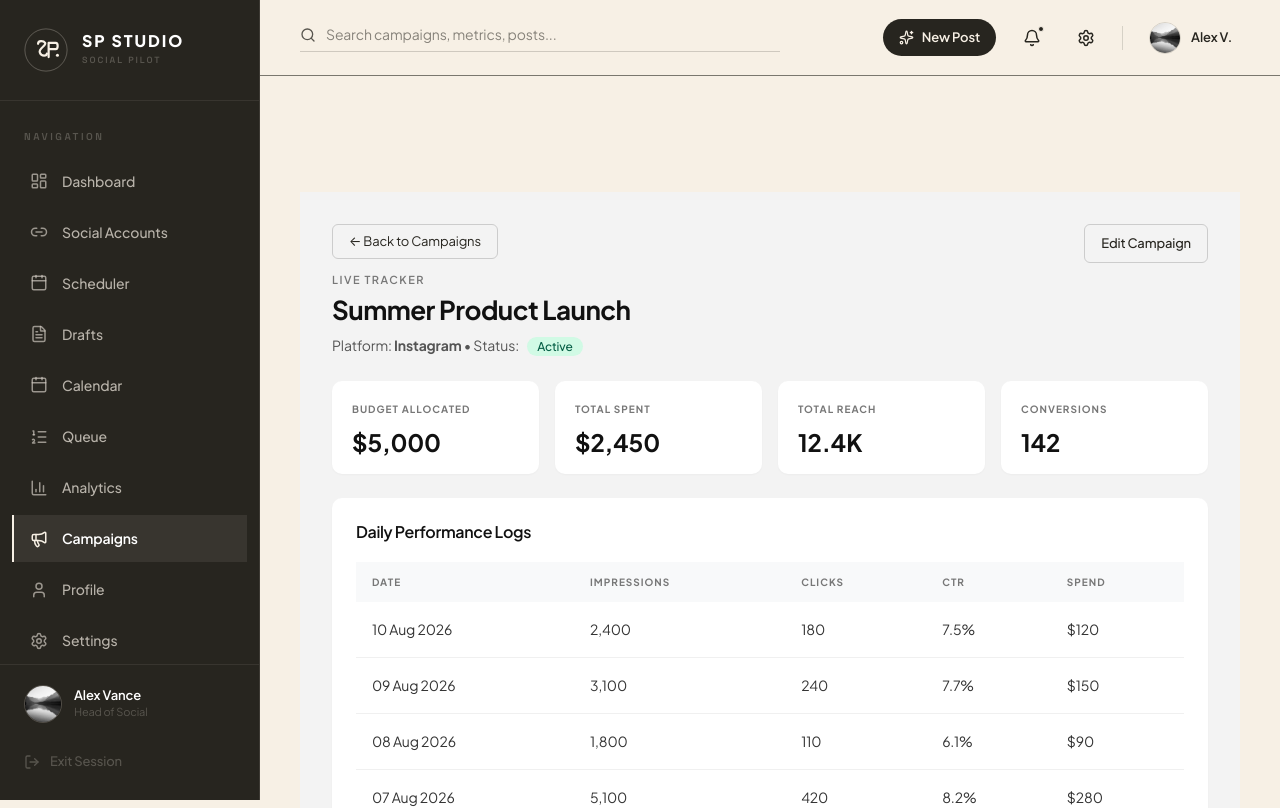
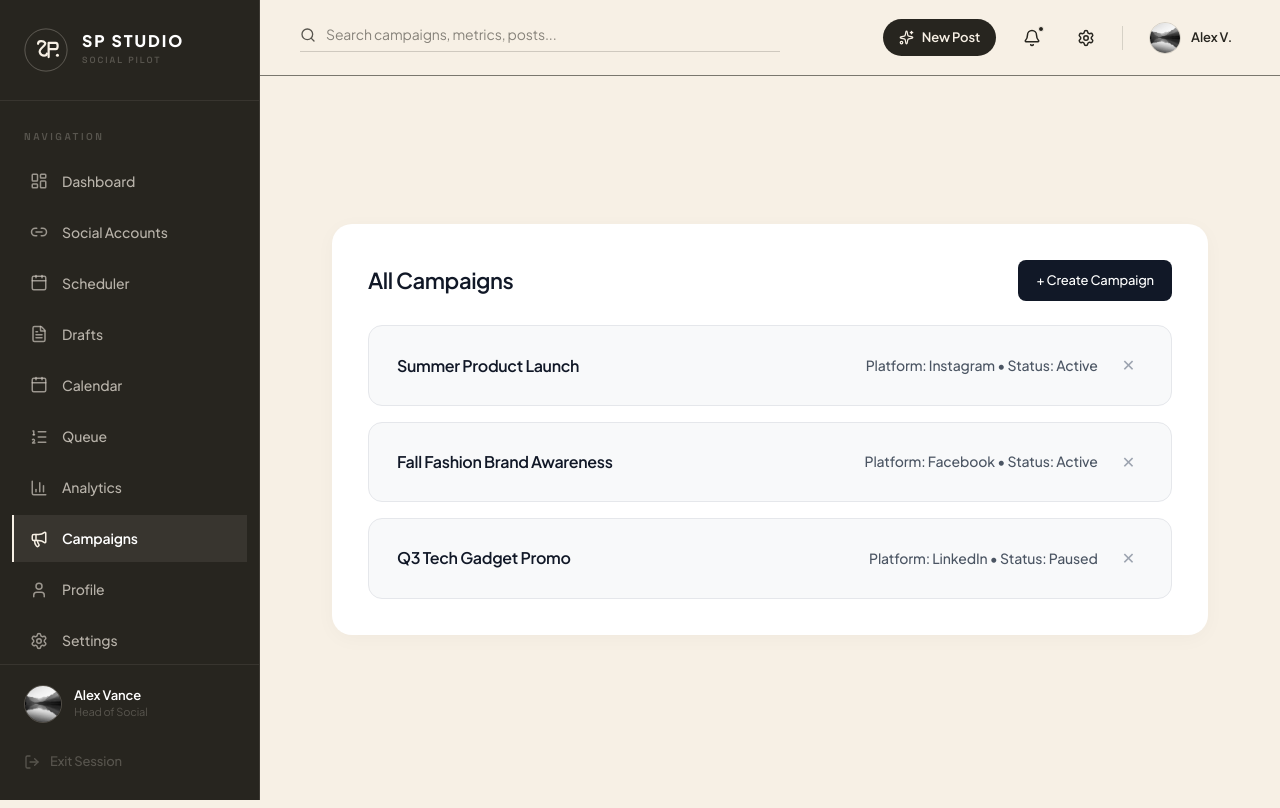
Before and after one commit to Prateeka-159/socialpilot-frontend, a React (Vite) app: page /campaigns in a window 1280 px wide. Shown: the top 808 px of the page. Built offline with nearby package versions, Linux system fonts and the light colour scheme; a web font is replaced by a local one.

Commit message:
Update Campaigns and CampaignTracking files

```diff
--- a/src/pages/Campaigns/CampaignTracker.css
+++ b/src/pages/Campaigns/CampaignTracker.css
@@ -1,133 +1,166 @@
-.tracker-container {
+.tracker-wrapper {
   padding: 32px;
-  background-color: #f3f3f3;
+  background-color: transparent;
   min-height: 100vh;
   box-sizing: border-box;
 }
 
-/* Header Section */
+/* Tracker Main Container - Clean White Card */
+.tracker-card {
+  background-color: #ffffff;
+  border-radius: 20px;
+  padding: 36px;
+  max-width: 1100px;
+  margin: 0 auto;
+  box-shadow: 0 4px 20px rgba(0, 0, 0, 0.03);
+}
+
+/* Navigation Bar */
 .tracker-header {
   display: flex;
   justify-content: space-between;
-  align-items: flex-start;
-  margin-bottom: 24px;
+  align-items: center;
+  margin-bottom: 28px;
 }
 
 .back-btn {
-  background: transparent;
-  border: 1px solid #ccc;
-  padding: 6px 16px;
-  border-radius: 6px;
+  background: #ffffff;
+  border: 1px solid #e5e7eb;
+  padding: 8px 18px;
+  border-radius: 20px;
+  cursor: pointer;
   font-size: 13px;
-  cursor: pointer;
-  margin-bottom: 12px;
+  font-weight: 500;
+  color: #374151;
+  transition: background 0.2s ease;
 }
 
-.live-tracker-tag {
+.back-btn:hover {
+  background-color: #f9fafb;
+}
+
+.edit-btn {
+  background: #ffffff;
+  border: 1px solid #e5e7eb;
+  padding: 8px 18px;
+  border-radius: 8px;
+  cursor: pointer;
+  font-size: 13px;
+  color: #374151;
+}
+
+.edit-btn:hover {
+  background-color: #f9fafb;
+}
+
+/* Header Titles */
+.campaign-meta {
+  margin-bottom: 32px;
+}
+
+.live-tracker-label {
   font-size: 11px;
-  letter-spacing: 1.5px;
-  color: #777;
-  font-weight: 600;
-  margin-bottom: 4px;
+  font-weight: 700;
+  color: #6b7280;
+  letter-spacing: 1.2px;
 }
 
 .campaign-title {
-  font-size: 26px;
+  font-size: 28px;
   font-weight: 700;
-  color: #111;
-  margin: 0 0 8px 0;
+  margin: 6px 0 10px 0;
+  color: #111827;
 }
 
-.status-row {
+.platform-status {
   font-size: 14px;
-  color: #555;
+  color: #4b5563;
 }
 
 .status-badge {
-  background-color: #d1fae5;
-  color: #065f46;
-  padding: 2px 10px;
+  padding: 4px 12px;
   border-radius: 12px;
   font-size: 12px;
-  font-weight: 500;
+  font-weight: 600;
   margin-left: 6px;
 }
 
-.edit-btn {
-  background: transparent;
-  border: 1px solid #ccc;
-  padding: 8px 16px;
-  border-radius: 6px;
-  font-size: 13px;
-  font-weight: 500;
-  cursor: pointer;
+.status-badge.active {
+  background-color: #d1fae5;
+  color: #065f46;
 }
 
-/* Metric Cards Grid */
+.status-badge.paused {
+  background-color: #fef3c7;
+  color: #92400e;
+}
+
+/* Top 4 Metric Boxes */
 .metrics-grid {
   display: grid;
   grid-template-columns: repeat(4, 1fr);
   gap: 16px;
-  margin-bottom: 24px;
+  margin-bottom: 28px;
 }
 
 .metric-card {
-  background: #ffffff;
-  border-radius: 10px;
+  background-color: #f8f9fa;
+  border: 1px solid #e5e7eb;
   padding: 20px;
-  box-shadow: 0 1px 2px rgba(0, 0, 0, 0.03);
+  border-radius: 14px;
 }
 
 .metric-label {
-  font-size: 10px;
+  font-size: 11px;
   font-weight: 700;
-  letter-spacing: 1px;
-  color: #777;
-  margin-bottom: 12px;
+  color: #6b7280;
+  letter-spacing: 0.8px;
+  display: block;
+  margin-bottom: 10px;
 }
 
 .metric-value {
-  font-size: 24px;
+  font-size: 26px;
   font-weight: 700;
-  color: #111;
   margin: 0;
+  color: #111827;
 }
 
-/* Performance Table Card */
+/* Table Card Container */
 .logs-card {
-  background: #ffffff;
-  border-radius: 10px;
+  background-color: #f8f9fa;
+  border: 1px solid #e5e7eb;
   padding: 24px;
-  box-shadow: 0 1px 2px rgba(0, 0, 0, 0.03);
+  border-radius: 16px;
 }
 
-.logs-card h3 {
-  font-size: 16px;
+.logs-title {
+  font-size: 15px;
   font-weight: 600;
-  color: #111;
   margin: 0 0 20px 0;
+  color: #111827;
 }
 
 .logs-table {
   width: 100%;
   border-collapse: collapse;
+  text-align: left;
 }
 
 .logs-table th {
-  font-size: 10px;
+  font-size: 11px;
   font-weight: 700;
-  letter-spacing: 1px;
-  color: #777;
-  text-align: left;
-  padding: 12px 16px;
-  background-color: #f8f9fa;
+  color: #6b7280;
+  letter-spacing: 0.8px;
+  padding-bottom: 16px;
+  border-bottom: 1px solid #e5e7eb;
 }
 
 .logs-table td {
-  padding: 16px;
   font-size: 14px;
-  color: #333;
-  border-bottom: 1px solid #f0f0f0;
+  color: #374151;
+  padding: 16px 0;
+  border-bottom: 1px solid #e5e7eb;
 }
 
 .logs-table tr:last-child td {
--- a/src/pages/Campaigns/CampaignTracker.jsx
+++ b/src/pages/Campaigns/CampaignTracker.jsx
@@ -1,7 +1,6 @@
 import './CampaignTracker.css';
 
 export default function CampaignTracker({ campaign, onBack }) {
-  // Use passed props or default fallback data
   const name = campaign?.name || 'Summer Product Launch';
   const platform = campaign?.platform || 'Instagram';
   const status = campaign?.status || 'Active';
@@ -10,96 +9,81 @@ export default function CampaignTracker({ campaign, onBack }) {
   const reach = campaign?.reach || '12.4K';
   const conversions = campaign?.conversions || '142';
 
+  const logs = campaign?.logs || [
+    { date: '10 Aug 2026', impressions: '2,400', clicks: '180', ctr: '7.5%', spend: '$120' },
+    { date: '09 Aug 2026', impressions: '3,100', clicks: '240', ctr: '7.7%', spend: '$150' },
+    { date: '08 Aug 2026', impressions: '1,800', clicks: '110', ctr: '6.1%', spend: '$90' },
+    { date: '07 Aug 2026', impressions: '5,100', clicks: '420', ctr: '8.2%', spend: '$280' },
+  ];
+
   return (
-    <div className="tracker-page">
-      {/* Top Bar with Back Button */}
-      <div className="tracker-top-bar">
+    <div className="tracker-wrapper">
+      <div className="tracker-card">
+        {/* Top Controls Row */}
+        <div className="tracker-header">
           <button className="back-btn" onClick={onBack}>
             ← Back to Campaigns
           </button>
+          <button className="edit-btn">Edit Campaign</button>
         </div>
 
-      {/* Campaign Details Header */}
-      <div className="tracker-header">
-        <div>
-          <span className="section-label">LIVE TRACKER</span>
-          <h2>{name}</h2>
-          <p>
+        {/* Campaign Info */}
+        <div className="campaign-meta">
+          <span className="live-tracker-label">LIVE TRACKER</span>
+          <h1 className="campaign-title">{name}</h1>
+          <p className="platform-status">
             Platform: <strong>{platform}</strong> • Status:{' '}
-            <span className={`status-pill ${status.toLowerCase()}`}>
-              {status}
-            </span>
+            <span className={`status-badge ${status.toLowerCase()}`}>{status}</span>
           </p>
         </div>
 
-        <button className="edit-btn">Edit Campaign</button>
+        {/* Top 4 Metrics Cards */}
+        <div className="metrics-grid">
+          <div className="metric-card">
+            <span className="metric-label">BUDGET ALLOCATED</span>
+            <h2 className="metric-value">{budget}</h2>
           </div>
-
-      {/* KPI Cards */}
-      <div className="tracker-stats-grid">
-        <div className="stat-card">
-          <p className="stat-label">Budget Allocated</p>
-          <span className="stat-value">{budget}</span>
+          <div className="metric-card">
+            <span className="metric-label">TOTAL SPENT</span>
+            <h2 className="metric-value">{spent}</h2>
           </div>
-        <div className="stat-card">
-          <p className="stat-label">Total Spent</p>
-          <span className="stat-value">{spent}</span>
+          <div className="metric-card">
+            <span className="metric-label">TOTAL REACH</span>
+            <h2 className="metric-value">{reach}</h2>
           </div>
-        <div className="stat-card">
-          <p className="stat-label">Total Reach</p>
-          <span className="stat-value">{reach}</span>
-        </div>
-        <div className="stat-card">
-          <p className="stat-label">Conversions</p>
-          <span className="stat-value">{conversions}</span>
+          <div className="metric-card">
+            <span className="metric-label">CONVERSIONS</span>
+            <h2 className="metric-value">{conversions}</h2>
           </div>
         </div>
 
-      {/* Tracking Table Section */}
-      <div className="tracker-table-card">
-        <h3>Daily Performance Logs</h3>
-        <table className="tracker-table">
+        {/* Bottom Table Card */}
+        <div className="logs-card">
+          <h3 className="logs-title">Daily Performance Logs</h3>
+          <table className="logs-table">
             <thead>
               <tr>
-              <th>Date</th>
-              <th>Impressions</th>
-              <th>Clicks</th>
+                <th>DATE</th>
+                <th>IMPRESSIONS</th>
+                <th>CLICKS</th>
                 <th>CTR</th>
-              <th>Spend</th>
+                <th>SPEND</th>
               </tr>
             </thead>
             <tbody>
-            <tr>
-              <td>10 Aug 2026</td>
-              <td>2,400</td>
-              <td>180</td>
-              <td>7.5%</td>
-              <td>$120</td>
+              {logs.map((log, index) => (
+                <tr key={index}>
+                  <td>{log.date}</td>
+                  <td>{log.impressions}</td>
+                  <td>{log.clicks}</td>
+                  <td>{log.ctr}</td>
+                  <td>{log.spend}</td>
                 </tr>
-            <tr>
-              <td>09 Aug 2026</td>
-              <td>3,100</td>
-              <td>240</td>
-              <td>7.7%</td>
-              <td>$150</td>
-            </tr>
-            <tr>
-              <td>08 Aug 2026</td>
-              <td>1,800</td>
-              <td>110</td>
-              <td>6.1%</td>
-              <td>$90</td>
-            </tr>
-            <tr>
-              <td>07 Aug 2026</td>
-              <td>5,100</td>
-              <td>420</td>
-              <td>8.2%</td>
-              <td>$280</td>
-            </tr>
+              ))}
             </tbody>
           </table>
         </div>
       </div>
+    </div>
   );
 }
--- a/src/pages/Campaigns/Campaigns.css
+++ b/src/pages/Campaigns/Campaigns.css
@@ -1,131 +1,188 @@
-.campaigns-page {
+.campaigns-wrapper {
   padding: 32px;
-  background-color: #f9f8f6;
+  background-color: transparent;
   min-height: 100vh;
   box-sizing: border-box;
-  color: #111111;
-  font-family: inherit;
+}
+
+.campaigns-card {
+  background-color: #ffffff;
+  border-radius: 20px;
+  padding: 36px;
+  max-width: 1100px;
+  margin: 0 auto;
+  box-shadow: 0 4px 20px rgba(0, 0, 0, 0.03);
 }
 
 .campaigns-header {
   display: flex;
   justify-content: space-between;
-  align-items: flex-start;
+  align-items: center;
   margin-bottom: 24px;
 }
 
-.section-label {
-  font-size: 11px;
-  font-family: monospace;
-  letter-spacing: 0.1em;
-  color: #555555;
-  font-weight: 700;
-  text-transform: uppercase;
-}
-
 .campaigns-header h2 {
-  font-size: 28px;
-  font-weight: 800;
-  margin: 4px 0 0 0;
-  letter-spacing: -0.02em;
-}
-
-.campaigns-header p {
-  font-size: 14px;
-  color: #555555;
-  margin-top: 4px;
+  font-size: 22px;
+  font-weight: 600;
+  margin: 0;
+  color: #111827;
 }
 
 .create-btn {
-  background-color: #000000;
+  background-color: #111827;
   color: #ffffff;
   border: none;
-  border-radius: 6px;
   padding: 10px 18px;
+  border-radius: 8px;
   font-size: 13px;
-  font-weight: 600;
+  font-weight: 500;
   cursor: pointer;
+  transition: opacity 0.2s ease;
 }
 
-.campaigns-search-bar {
-  margin-bottom: 20px;
+.create-btn:hover {
+  opacity: 0.9;
 }
 
-.campaigns-search-bar input {
-  width: 100%;
-  max-width: 480px;
-  padding: 12px 16px;
-  border: 1px solid #dcdcdc;
-  border-radius: 8px;
-  background-color: #f0eee9;
-  font-size: 14px;
-  outline: none;
-}
-
-.campaigns-list {
+.campaigns-grid {
   display: flex;
   flex-direction: column;
-  gap: 14px;
+  gap: 16px;
 }
 
 .campaign-card {
-  background-color: #eeebe3;
-  border: 1px solid #e2ded5;
-  border-radius: 12px;
-  padding: 20px 24px;
   display: flex;
   justify-content: space-between;
   align-items: center;
+  padding: 22px 28px;
+  background-color: #f8f9fa;
+  border: 1px solid #e5e7eb;
+  border-radius: 14px;
   cursor: pointer;
-  transition: all 0.2s ease-in-out;
+  transition: all 0.2s ease;
 }
 
 .campaign-card:hover {
-  background-color: #e6e2d7;
+  background-color: #f3f4f6;
+  border-color: #d1d5db;
   transform: translateY(-1px);
 }
 
-.card-info h3 {
-  margin: 0 0 6px 0;
-  font-size: 17px;
-  font-weight: 700;
+.campaign-card h3 {
+  margin: 0;
+  font-size: 16px;
+  font-weight: 600;
+  color: #111827;
 }
 
-.card-info p {
-  margin: 0;
-  font-size: 13px;
-  color: #666666;
-}
-
-.card-info span {
-  font-weight: 600;
-  color: #222222;
-}
-
-.card-badge {
+.card-right-group {
   display: flex;
   align-items: center;
   gap: 16px;
 }
 
-.status-pill {
-  padding: 4px 12px;
-  border-radius: 20px;
-  font-size: 11px;
-  font-weight: 700;
+.campaign-details {
+  font-size: 14px;
+  color: #4b5563;
+  font-weight: 500;
 }
 
-.status-pill.active {
-  background-color: #e6f4ea;
-  color: #137333;
+.delete-btn {
+  background: transparent;
+  border: none;
+  color: #9ca3af;
+  font-size: 16px;
+  cursor: pointer;
+  padding: 4px 8px;
+  border-radius: 4px;
+  transition: color 0.2s ease, background-color 0.2s ease;
 }
 
-.status-pill.scheduled {
-  background-color: #fef3c7;
-  color: #b45309;
+.delete-btn:hover {
+  color: #ef4444;
+  background-color: #fee2e2;
 }
 
-.arrow {
+/* Modal Popup Styles */
+.modal-overlay {
+  position: fixed;
+  top: 0;
+  left: 0;
+  right: 0;
+  bottom: 0;
+  background-color: rgba(0, 0, 0, 0.4);
+  display: flex;
+  align-items: center;
+  justify-content: center;
+  z-index: 100;
+}
+
+.modal-card {
+  background: #ffffff;
+  padding: 32px;
+  border-radius: 16px;
+  width: 100%;
+  max-width: 420px;
+  box-shadow: 0 10px 25px rgba(0, 0, 0, 0.1);
+}
+
+.modal-card h3 {
+  margin-top: 0;
+  margin-bottom: 20px;
   font-size: 18px;
-  color: #888888;
+  color: #111827;
 }
+
+.form-group {
+  margin-bottom: 16px;
+  display: flex;
+  flex-direction: column;
+  gap: 6px;
+}
+
+.form-group label {
+  font-size: 13px;
+  font-weight: 500;
+  color: #374151;
+}
+
+.form-group input,
+.form-group select {
+  padding: 10px 12px;
+  border: 1px solid #d1d5db;
+  border-radius: 8px;
+  font-size: 14px;
+  outline: none;
+}
+
+.form-group input:focus,
+.form-group select:focus {
+  border-color: #111827;
+}
+
+.modal-actions {
+  display: flex;
+  justify-content: flex-end;
+  gap: 12px;
+  margin-top: 24px;
+}
+
+.cancel-btn {
+  background: transparent;
+  border: 1px solid #d1d5db;
+  padding: 8px 16px;
+  border-radius: 8px;
+  cursor: pointer;
+  font-size: 13px;
+  color: #374151;
+}
+
+.submit-btn {
+  background: #111827;
+  color: white;
+  border: none;
+  padding: 8px 16px;
+  border-radius: 8px;
+  cursor: pointer;
+  font-size: 13px;
+}
--- a/src/pages/Campaigns/Campaigns.jsx
+++ b/src/pages/Campaigns/Campaigns.jsx
@@ -1,86 +1,189 @@
-import "./CampaignTracker.css";
+import { useState } from 'react';
+import CampaignTracker from './CampaignTracker';
+import './Campaigns.css';
 
-export default function CampaignTracker() {
+export default function Campaigns() {
+  const [selectedCampaign, setSelectedCampaign] = useState(null);
+  const [showModal, setShowModal] = useState(false);
+  const [newCampaign, setNewCampaign] = useState({
+    name: '',
+    platform: 'Instagram',
+    status: 'Active',
+    budget: '$1,000'
+  });
+
+  const [campaignList, setCampaignList] = useState([
+    {
+      id: 1,
+      name: 'Summer Product Launch',
+      platform: 'Instagram',
+      status: 'Active',
+      budget: '$5,000',
+      spent: '$2,450',
+      reach: '12.4K',
+      conversions: '142',
+      logs: [
+        { date: '10 Aug 2026', impressions: '2,400', clicks: '180', ctr: '7.5%', spend: '$120' },
+        { date: '09 Aug 2026', impressions: '3,100', clicks: '240', ctr: '7.7%', spend: '$150' },
+        { date: '08 Aug 2026', impressions: '1,800', clicks: '110', ctr: '6.1%', spend: '$90' },
+        { date: '07 Aug 2026', impressions: '5,100', clicks: '420', ctr: '8.2%', spend: '$280' },
+      ]
+    },
+    {
+      id: 2,
+      name: 'Fall Fashion Brand Awareness',
+      platform: 'Facebook',
+      status: 'Active',
+      budget: '$8,500',
+      spent: '$4,120',
+      reach: '28.9K',
+      conversions: '310',
+      logs: [
+        { date: '10 Aug 2026', impressions: '4,500', clicks: '320', ctr: '7.1%', spend: '$210' },
+        { date: '09 Aug 2026', impressions: '5,200', clicks: '410', ctr: '7.8%', spend: '$260' },
+        { date: '08 Aug 2026', impressions: '3,900', clicks: '290', ctr: '7.4%', spend: '$180' },
+        { date: '07 Aug 2026', impressions: '6,100', clicks: '500', ctr: '8.1%', spend: '$320' },
+      ]
+    },
+    {
+      id: 3,
+      name: 'Q3 Tech Gadget Promo',
+      platform: 'LinkedIn',
+      status: 'Paused',
+      budget: '$3,200',
+      spent: '$1,800',
+      reach: '8.1K',
+      conversions: '88',
+      logs: [
+        { date: '10 Aug 2026', impressions: '1,200', clicks: '85', ctr: '7.0%', spend: '$75' },
+        { date: '09 Aug 2026', impressions: '1,500', clicks: '95', ctr: '6.3%', spend: '$90' },
+        { date: '08 Aug 2026', impressions: '1,100', clicks: '60', ctr: '5.4%', spend: '$50' },
+        { date: '07 Aug 2026', impressions: '2,300', clicks: '140', ctr: '6.0%', spend: '$110' },
+      ]
+    }
+  ]);
+
+  const handleCreateCampaign = (e) => {
+    e.preventDefault();
+    if (!newCampaign.name.trim()) return;
+
+    const createdItem = {
+      id: Date.now(),
+      name: newCampaign.name,
+      platform: newCampaign.platform,
+      status: newCampaign.status,
+      budget: newCampaign.budget,
+      spent: '$0',
+      reach: '0',
+      conversions: '0',
+      logs: []
+    };
+
+    setCampaignList([createdItem, ...campaignList]);
+    setNewCampaign({ name: '', platform: 'Instagram', status: 'Active', budget: '$1,000' });
+    setShowModal(false);
+  };
+
+  const handleDeleteCampaign = (e, id) => {
+    e.stopPropagation();
+    setCampaignList(campaignList.filter(item => item.id !== id));
+  };
+
+  if (selectedCampaign) {
+    return (
+      <CampaignTracker
+        campaign={selectedCampaign}
+        onBack={() => setSelectedCampaign(null)}
+      />
+    );
+  }
+
   return (
-    <div className="tracker-container">
-      {/* Header */}
-      <div className="tracker-header">
-        <div>
-          <button className="back-btn">&larr; Back to Campaigns</button>
-          <div className="live-tracker-tag">LIVE TRACKER</div>
-          <h1 className="campaign-title">Summer Product Launch</h1>
-          <div className="status-row">
-            Platform: <strong>Instagram</strong> &bull; Status: <span className="status-badge">Active</span>
-          </div>
+    <div className="campaigns-wrapper">
+      <div className="campaigns-card">
+        <div className="campaigns-header">
+          <h2>All Campaigns</h2>
+          <button className="create-btn" onClick={() => setShowModal(true)}>
+            + Create Campaign
+          </button>
         </div>
-        <button className="edit-btn">Edit Campaign</button>
-      </div>
 
-      {/* Metrics Row */}
-      <div className="metrics-grid">
-        <div className="metric-card">
-          <div className="metric-label">BUDGET ALLOCATED</div>
-          <p className="metric-value">$5,000</p>
-        </div>
-        <div className="metric-card">
-          <div className="metric-label">TOTAL SPENT</div>
-          <p className="metric-value">$2,450</p>
-        </div>
-        <div className="metric-card">
-          <div className="metric-label">TOTAL REACH</div>
-          <p className="metric-value">12.4K</p>
-        </div>
-        <div className="metric-card">
-          <div className="metric-label">CONVERSIONS</div>
-          <p className="metric-value">142</p>
+        <div className="campaigns-grid">
+          {campaignList.map((campaign) => (
+            <div
+              key={campaign.id}
+              className="campaign-card"
+              onClick={() => setSelectedCampaign(campaign)}
+            >
+              <h3>{campaign.name}</h3>
+              <div className="card-right-group">
+                <span className="campaign-details">
+                  Platform: {campaign.platform} • Status: {campaign.status}
+                </span>
+                <button
+                  className="delete-btn"
+                  onClick={(e) => handleDeleteCampaign(e, campaign.id)}
+                  title="Remove Campaign"
+                >
+                  ✕
+                </button>
+              </div>
+            </div>
+          ))}
         </div>
       </div>
 
-      {/* Logs Table */}
-      <div className="logs-card">
-        <h3>Daily Performance Logs</h3>
-        <table className="logs-table">
-          <thead>
-            <tr>
-              <th>DATE</th>
-              <th>IMPRESSIONS</th>
-              <th>CLICKS</th>
-              <th>CTR</th>
-              <th>SPEND</th>
-            </tr>
-          </thead>
-          <tbody>
-            <tr>
-              <td>10 Aug 2026</td>
-              <td>2,400</td>
-              <td>180</td>
-              <td>7.5%</td>
-              <td>$120</td>
-            </tr>
-            <tr>
-              <td>09 Aug 2026</td>
-              <td>3,100</td>
-              <td>240</td>
-              <td>7.7%</td>
-              <td>$150</td>
-            </tr>
-            <tr>
-              <td>08 Aug 2026</td>
-              <td>1,800</td>
-              <td>110</td>
-              <td>6.1%</td>
-              <td>$90</td>
-            </tr>
-            <tr>
-              <td>07 Aug 2026</td>
-              <td>5,100</td>
-              <td>420</td>
-              <td>8.2%</td>
-              <td>$280</td>
-            </tr>
-          </tbody>
-        </table>
-      </div>
+      {/* Modal Overlay */}
+      {showModal && (
+        <div className="modal-overlay">
+          <div className="modal-card">
+            <h3>Create New Campaign</h3>
+            <form onSubmit={handleCreateCampaign}>
+              <div className="form-group">
+                <label>Campaign Name</label>
+                <input
+                  type="text"
+                  placeholder="e.g. Winter Holiday Sale"
+                  value={newCampaign.name}
+                  onChange={(e) => setNewCampaign({ ...newCampaign, name: e.target.value })}
+                  required
+                />
+              </div>
+
+              <div className="form-group">
+                <label>Platform</label>
+                <select
+                  value={newCampaign.platform}
+                  onChange={(e) => setNewCampaign({ ...newCampaign, platform: e.target.value })}
+                >
+                  <option value="Instagram">Instagram</option>
+                  <option value="Facebook">Facebook</option>
+                  <option value="LinkedIn">LinkedIn</option>
+                  <option value="Google Ads">Google Ads</option>
+                </select>
+              </div>
+
+              <div className="form-group">
+                <label>Budget</label>
+                <input
+                  type="text"
+                  value={newCampaign.budget}
+                  onChange={(e) => setNewCampaign({ ...newCampaign, budget: e.target.value })}
+                />
+              </div>
+
+              <div className="modal-actions">
+                <button type="button" className="cancel-btn" onClick={() => setShowModal(false)}>
+                  Cancel
+                </button>
+                <button type="submit" className="submit-btn">
+                  Create
+                </button>
+              </div>
+            </form>
+          </div>
+        </div>
+      )}
     </div>
   );
 }
```
Lines whose indentation alone changed are shown as unchanged.
